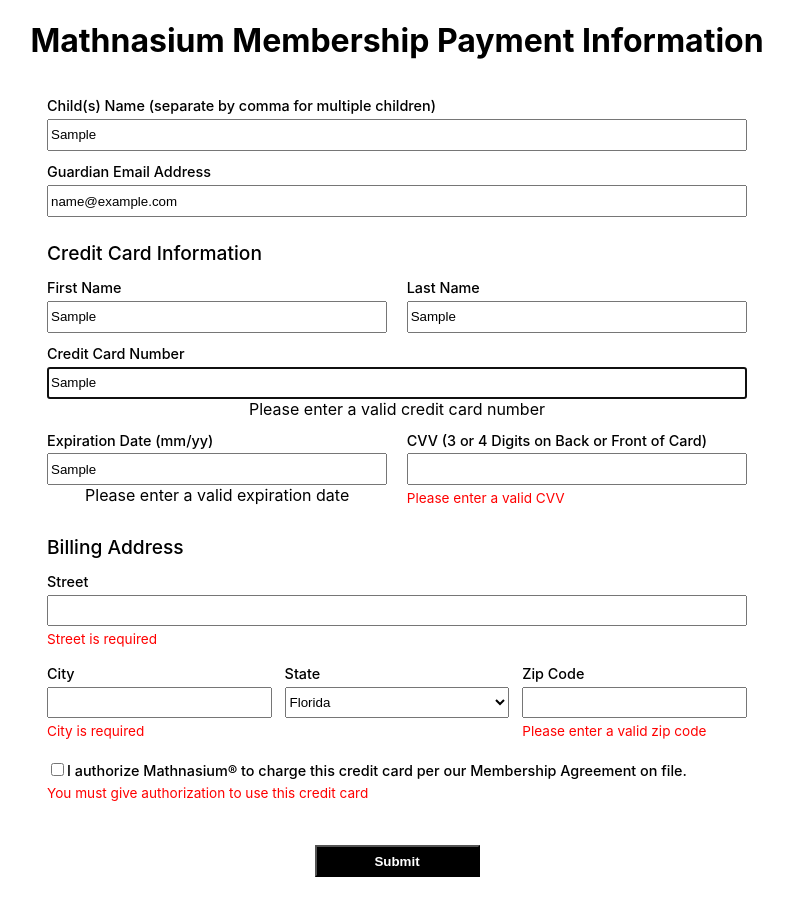
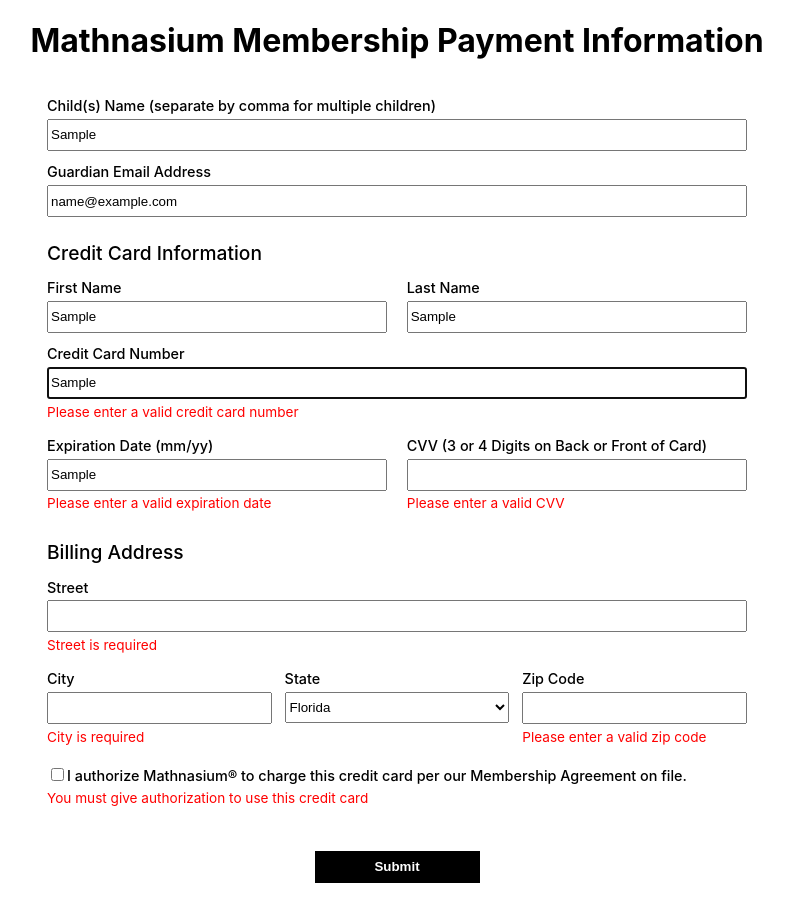
Before and after one commit to mathewbwilliamson/mn-form, a React (Create React App) app: page / in a window 1280 px wide. Both pictures are taken after typing "Sample", "name@example.com", "Sample", "Sample", "Sample", "Sample" into the empty fields and a click on the input 640 px from the left and 738 px from the top of the page. Shown: the top 922 px of the page, without its empty margins (243-1036 px from the left). Built offline with nearby package versions, Linux system fonts and the light colour scheme.

Commit message:
Button and other changes

```diff
--- a/src/components/Form/MainForm.tsx
+++ b/src/components/Form/MainForm.tsx
@@ -1,4 +1,5 @@
 import axios from "axios";
+import React from "react";
 import { useForm } from "react-hook-form";
 import styled from "styled-components";
 import { emailAddressRegEx, scriptURL } from "../../config";
@@ -32,10 +33,12 @@
 
 export default function Form() {
   const { register, handleSubmit, formState } = useForm<MainForm>();
+  const [isSubmitting, setIsSubmitting] = React.useState<boolean>(false);
 
   const { errors } = formState;
 
   const onSubmit = async (data: MainForm) => {
+    setIsSubmitting(true);
     const form = createFormFromData(data);
 
     try {
@@ -172,7 +175,7 @@
 
       <AuthorizationCheck errors={errors} register={register} />
 
-      <Button />
+      <Button isDisabled={isSubmitting} />
     </form>
   );
 }
--- /dev/null
+++ b/src/components/Form/ThankYou.tsx
@@ -0,0 +1,6 @@
+import React from "react";
+
+interface ThankYouProps {}
+export const ThankYou: React.FC<ThankYouProps> = () => {
+  return <div>Thanks!</div>;
+};
--- a/src/components/FormElements/Button.tsx
+++ b/src/components/FormElements/Button.tsx
@@ -1,5 +1,5 @@
 import React from "react";
-import styled from "styled-components";
+import styled, { css } from "styled-components";
 
 const ButtonContainer = styled.input`
   margin: 24px;
@@ -9,9 +9,21 @@
   background-color: black;
   color: white;
   font-weight: 600;
+  cursor: pointer;
+  border: none;
+
+  ${(props) =>
+    props.disabled &&
+    css`
+      background-color: lightgrey;
+      color: darkgrey;
+      cursor: wait;
+    `}
 `;
-interface ButtonProps {}
+interface ButtonProps {
+  isDisabled: boolean;
+}
 
-export const Button: React.FC<ButtonProps> = () => {
-  return <ButtonContainer type="submit" />;
+export const Button: React.FC<ButtonProps> = ({ isDisabled }) => {
+  return <ButtonContainer type="submit" disabled={isDisabled} />;
 };
--- a/src/components/FormElements/Error.tsx
+++ b/src/components/FormElements/Error.tsx
@@ -29,21 +29,27 @@
       );
     case "pattern":
       return !!customErrorMessage ? (
-        <div>{customErrorMessage}</div>
+        <ErrorMessage>{customErrorMessage}</ErrorMessage>
       ) : (
-        <div>{label} is not correct, please enter something valid</div>
+        <ErrorMessage>
+          {label} is not correct, please enter something valid
+        </ErrorMessage>
       );
     case "maxLength":
       return !!customErrorMessage ? (
-        <div>{customErrorMessage}</div>
+        <ErrorMessage>{customErrorMessage}</ErrorMessage>
       ) : (
-        <div>{label} is too long, please enter something valid</div>
+        <ErrorMessage>
+          {label} is too long, please enter something valid
+        </ErrorMessage>
       );
     case "minLength":
       return !!customErrorMessage ? (
-        <div>{customErrorMessage}</div>
+        <ErrorMessage>{customErrorMessage}</ErrorMessage>
       ) : (
-        <div>{label} is too short, please enter something valid</div>
+        <ErrorMessage>
+          {label} is too short, please enter something valid
+        </ErrorMessage>
       );
     default:
       return <></>;
```
Also changed, not shown: src/ToDo.md (+3 -2 lines).
